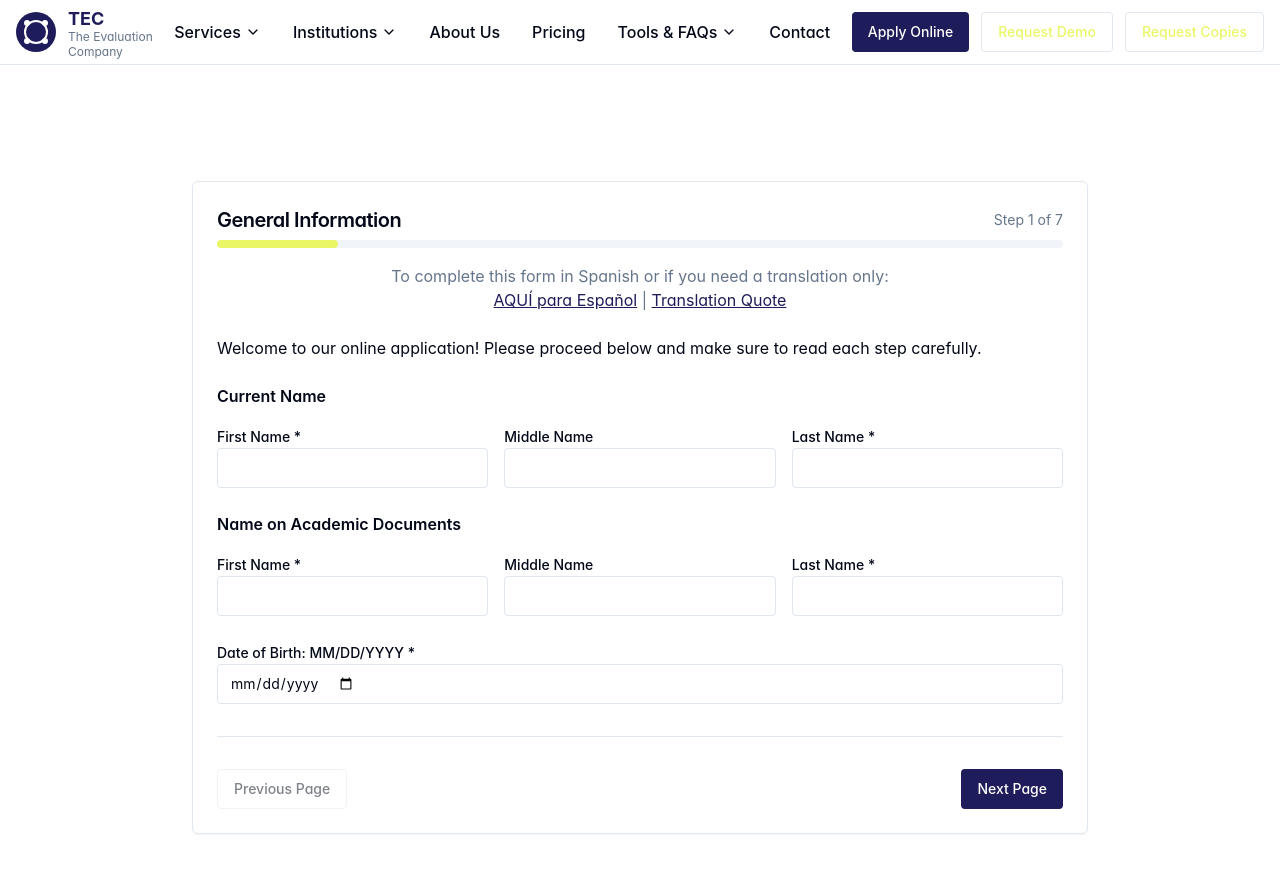
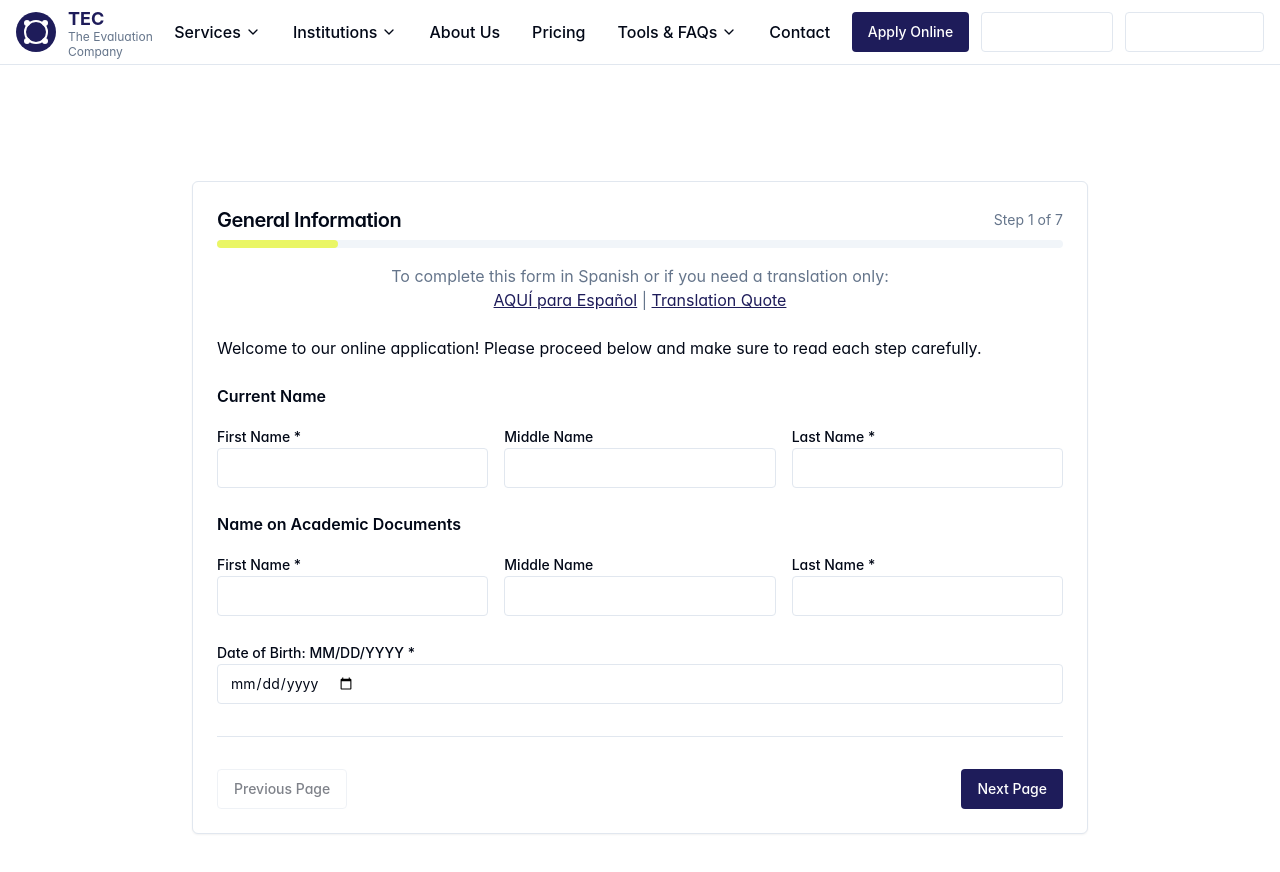
Before and after one commit to ormalka220/eval-clone-showcase, a React (Vite) app: page /application in a window 1280 px wide. Shown: the top 872 px of the page. Built offline with nearby package versions, Linux system fonts and the light colour scheme.

Commit message:
Update button styles
Update the "Apply Now" button to have a yellow background.
Update the "Request Copies" and "Request Demo" buttons to match the style of the "Apply Online" button.

```diff
--- a/src/index.css
+++ b/src/index.css
@@ -151,7 +151,7 @@
   }
 
   .btn-outline-success {
-    @apply border-2 border-success text-success bg-transparent hover:bg-success hover:text-success-foreground transition-smooth rounded-lg px-6 py-2.5 font-medium;
+    @apply bg-primary text-primary-foreground hover:bg-primary/90 transition-smooth rounded-lg px-6 py-2.5 font-medium;
   }
 
   /* Form styling */
```
